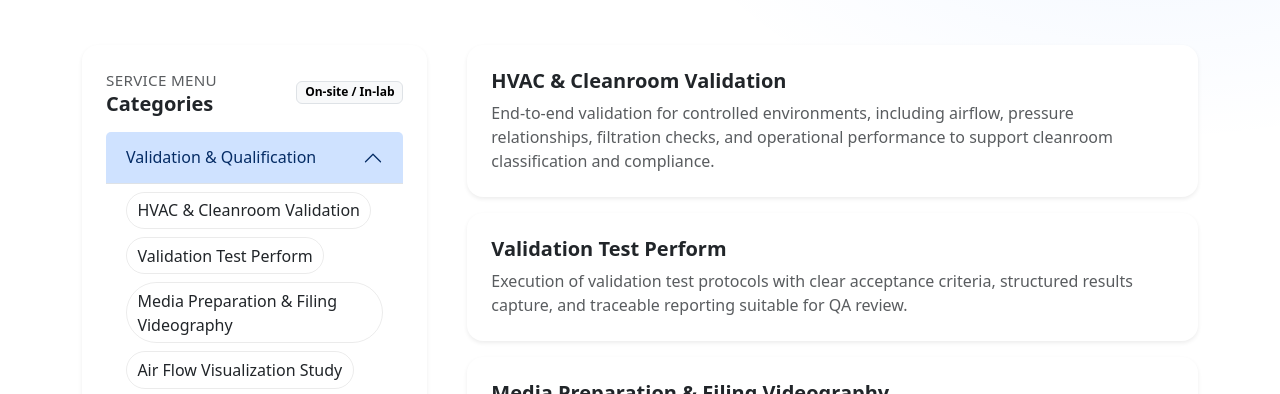
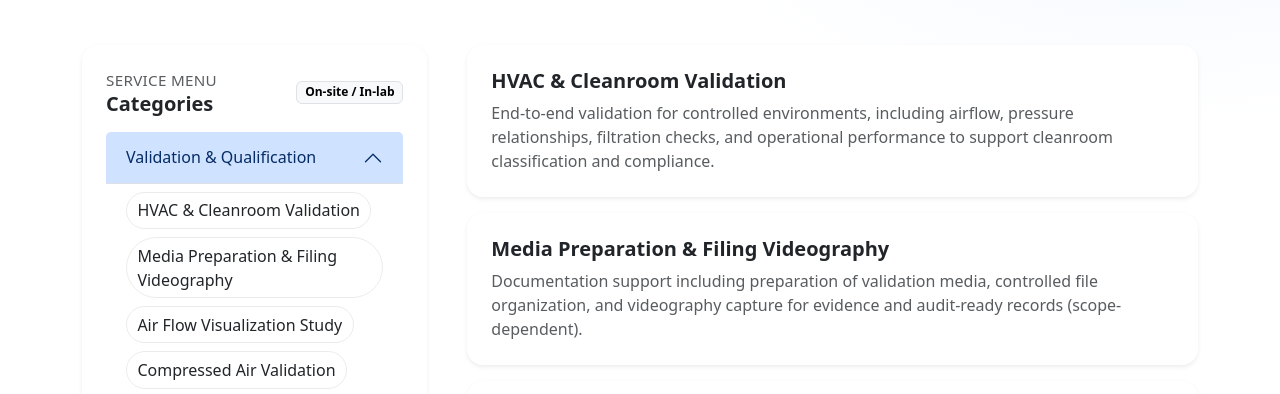
Before and after one commit to KarimHanna0404/KarmaWebTrial, a plain HTML site: page validation.html in a window 1280 px wide. Shown: the part 396-790 px from the top of the page. Drawn offline with Linux system fonts and the light colour scheme; a script that the page names is missing.

Commit message:
removed some things in validation

```diff
--- a/validation.html
+++ b/validation.html
@@ -132,7 +132,6 @@
                     <div class="accordion-body pt-2">
                       <div class="d-flex flex-wrap gap-2">
                         <a class="service-pill text-decoration-none text-dark" href="#svc-hvac-cleanroom-validation">HVAC &amp; Cleanroom Validation</a>
-                        <a class="service-pill text-decoration-none text-dark" href="#svc-validation-test-perform">Validation Test Perform</a>
                         <a class="service-pill text-decoration-none text-dark" href="#svc-media-prep-filming">Media Preparation &amp; Filing Videography</a>
                         <a class="service-pill text-decoration-none text-dark" href="#svc-airflow-visualization">Air Flow Visualization Study</a>
                         <a class="service-pill text-decoration-none text-dark" href="#svc-compressed-air-validation">Compressed Air Validation</a>
@@ -187,15 +186,7 @@
             </div>
           </div>
 
-          <div class="card shadow-sm border-0 rounded-4 mb-3" id="svc-validation-test-perform">
-            <div class="card-body p-4">
-              <h5 class="fw-bold mb-2">Validation Test Perform</h5>
-              <p class="text-muted mb-0">
-                Execution of validation test protocols with clear acceptance criteria, structured results capture,
-                and traceable reporting suitable for QA review.
-              </p>
-            </div>
-          </div>
+
 
           <div class="card shadow-sm border-0 rounded-4 mb-3" id="svc-media-prep-filming">
             <div class="card-body p-4">
```
